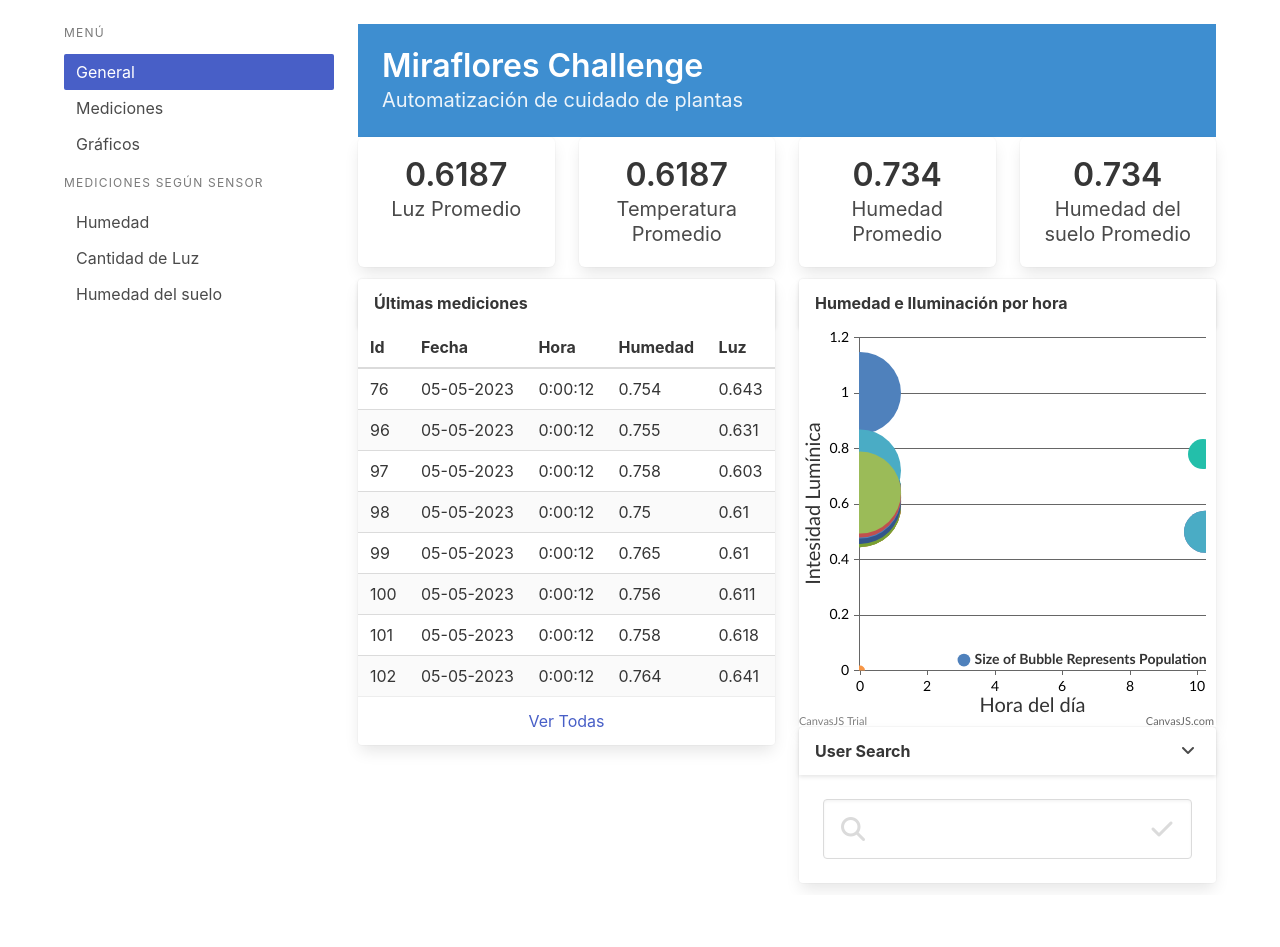
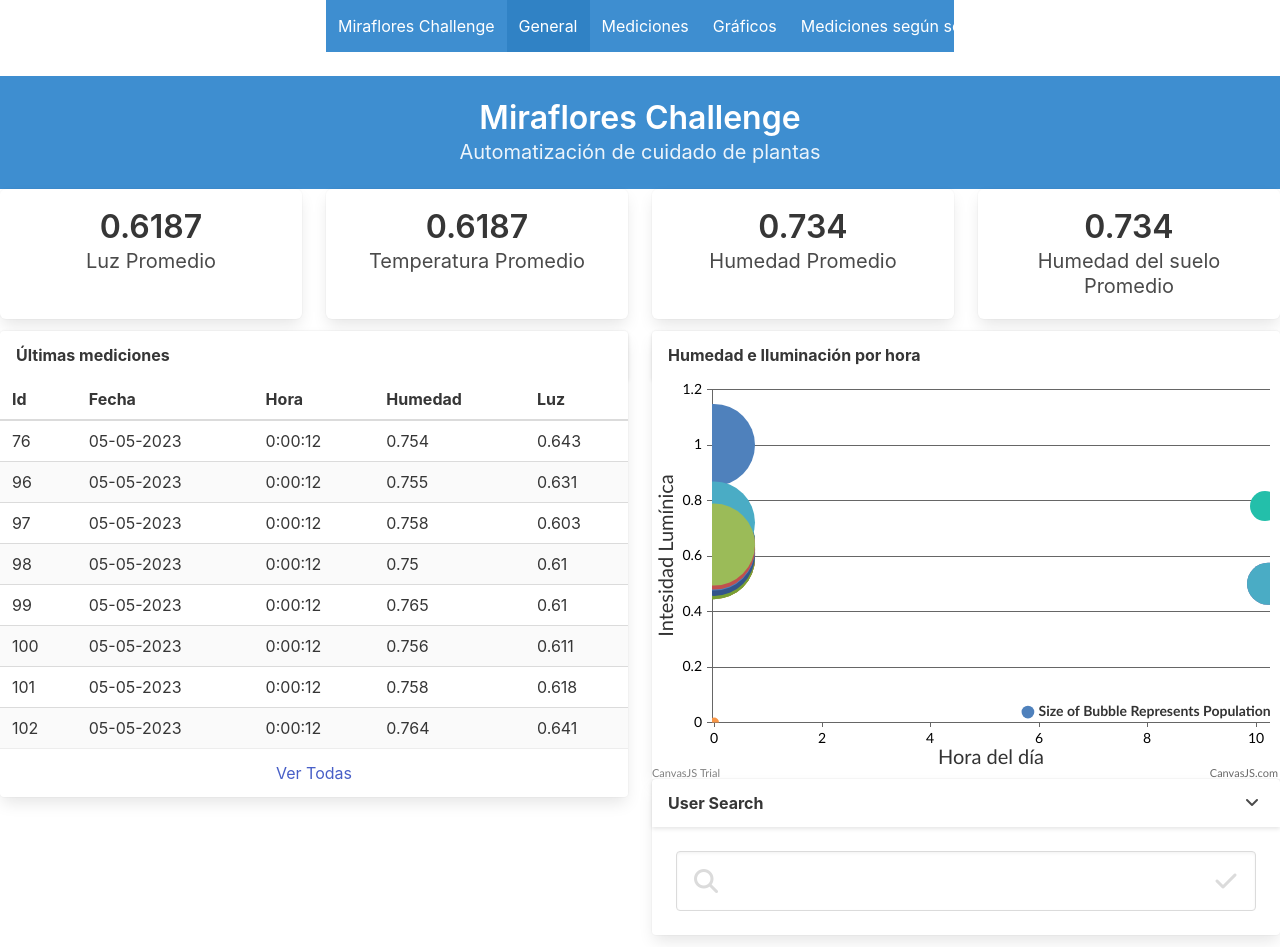
Before and after one commit to flevim/MirafloresChallenge, a Flask app: page /general in a window 1280 px wide. Before the commit the page ends 889 px from the top, so only its background shows below. Run offline with Flask 3, Linux system fonts and the light colour scheme; data comes from the database, SQL or seed files in the repository; some libraries are stand-ins or nearby versions.

Commit message:
Cambiando seccion lateral por navbar

```diff
--- a/app.py
+++ b/app.py
@@ -21,7 +21,6 @@
 
     return redirect("/")
 
-@app.route('/')
 @app.route('/mediciones', methods=["GET", "POST"])
 def mediciones():
     form = FechaForm()
@@ -56,6 +55,7 @@
     hora_formato = f"{hora}:{minutos}"
     return hora_formato
 
+@app.route('/')
 @app.route("/general")
 def general():
     mediciones = controlador.obtener_data()
--- /dev/null
+++ b/static/js/burger_menu.js
@@ -0,0 +1,21 @@
+document.addEventListener('DOMContentLoaded', () => {
+
+    // Get all "navbar-burger" elements
+    const $navbarBurgers = Array.prototype.slice.call(document.querySelectorAll('.navbar-burger'), 0);
+
+    // Add a click event on each of them
+    $navbarBurgers.forEach(el => {
+      el.addEventListener('click', () => {
+
+        // Get the target from the "data-target" attribute
+        const target = el.dataset.target;
+        const $target = document.getElementById(target);
+
+        // Toggle the "is-active" class on both the "navbar-burger" and the "navbar-menu"
+        el.classList.toggle('is-active');
+        $target.classList.toggle('is-active');
+
+      });
+    });
+
+  });
--- /dev/null
+++ b/static/js/dropdown.js
@@ -0,0 +1,7 @@
+$(".dropdown .button").click(function (){
+    var dropdown = $(this).parents('.dropdown');
+    dropdown.toggleClass('is-active');
+    dropdown.focusout(function() {
+        $(this).removeClass('is-active');
+    });
+});
--- a/templates/general.html
+++ b/templates/general.html
@@ -6,10 +6,10 @@
                 <section class="hero is-info welcome is-small">
                     <div class="hero-body">
                         <div class="container">
-                            <h1 class="title">
+                            <h1 class="title has-text-centered">
                                 Miraflores Challenge
                             </h1>
-                            <h2 class="subtitle">
+                            <h2 class="subtitle has-text-centered">
                                 Automatización de cuidado de plantas
                             </h2>
                         </div>
--- a/templates/header.html
+++ b/templates/header.html
@@ -25,44 +25,81 @@
 </head>
 
 <body>
-    <div class="container mt-5">
-        <div class="columns">
-            <div class="column is-3 ">
-                <aside class="menu is-hidden-mobile">
-                    <p class="menu-label">
-                        Menú
-                    </p>
-                    <ul class="menu-list">
-                        <li><a id="general" class="menu-list-item is-active" href="/general">General</a></li>
-                        <li><a id="mediciones" class="menu-list-item" href="/mediciones">Mediciones</a></li>
-                        <li><a id="index_graficos" class="menu-list-item" href="/index_graficos">Gráficos</a></li>
-                    </ul>
 
-                    <p class="menu-label">
-                        Mediciones según sensor
-                    </p>
-                    <ul class="menu-list">
-                        <li><a>Humedad</a></li>
-                        <li><a>Cantidad de Luz</a></li>
-                        <li><a>Humedad del suelo</a></li>
-                    </ul>
-
-
-                </aside>
-            </div>
-            <div class="column is-9">
-                {% block contenido %}
-                {% endblock %}
+    <div class="columns is-centered">
+        <div class="column is-half">
+          <nav class="navbar is-info" role="navigation" aria-label="main navigation">
+            <div class="navbar-brand">
+              <a class="navbar-item" href="https://bulma.io">
+                Miraflores Challenge
+              </a>
+              <a role="button" class="navbar-burger" aria-label="menu" aria-expanded="false" data-target="navbarBasicExample">
+                <span aria-hidden="true"></span>
+                <span aria-hidden="true"></span>
+                <span aria-hidden="true"></span>
+              </a>
             </div>
 
+            <div id="navbarBasicExample" class="navbar-menu">
+              <div class="navbar-start">
+                <a id="general" class="navbar-item" href="/general">
+                  General
+                </a>
+                <a id="mediciones" class="navbar-item" href="/mediciones">
+                  Mediciones
+                </a>
+                <a id="index_graficos" class="navbar-item" href="/index_graficos">
+                  Gráficos
+                </a>
+                <div class="navbar-item has-dropdown is-hoverable">
+                  <a class="navbar-link">
+                    Mediciones según sensor
+                  </a>
+                  <div class="navbar-dropdown">
+                    <a class="navbar-item">
+                      Humedad
+                    </a>
+                    <a class="navbar-item">
+                      Intensidad lumínica
+                    </a>
+                    <hr class="navbar-divider">
+                    <a class="navbar-item">
+                      Humedad del suelo
+                    </a>
+                  </div>
+                </div>
+              </div>
+
+              <!--
+              <div class="navbar-end">
+                <div class="navbar-item">
+                  <div class="buttons">
+                    <a class="button is-primary">
+                      <strong>Sign up</strong>
+                    </a>
+                    <a class="button is-light">
+                      Log in
+                    </a>
+                  </div>
+                </div>
+              </div>
+              -->
+            </div>
+          </nav>
         </div>
+      </div>
 
+    <div class="mgh-small">
+            {% block contenido %}
+            {% endblock %}
     </div>
 
 
-    <script type = "text/javascript" src = "{{ url_for('static', filename = 'canvasjs.min.js') }}" ></script>
-    <script type="text/javascript" src="{{ url_for('static', filename = 'change_activetab.js') }}" ></script>
 
+    <script type = "text/javascript" src = "{{ url_for('static', filename = 'js/canvasjs.min.js') }}" ></script>
+    <script type="text/javascript" src="{{ url_for('static', filename = 'js/change_activetab.js') }}" ></script>
+    <script type="text/javascript" src="{{ url_for('static', filename = 'js/burger_menu.js') }}"></script>
+    <script type="text/javascript" src="{{ url_for('static', filename = 'js/dropdown.js') }}"></script>
 
 
 </body>
--- a/templates/renderizar_graficos.html
+++ b/templates/renderizar_graficos.html
@@ -87,7 +87,7 @@
                 zValueFormatString: "#,#0.0",
                 showInLegend: true,
                 legendText: "Size of Bubble Represents Population",
-                toolTipContent: "<br/>Hora: {hora_oficial} Hrs<br/> Humedad: {z}<br/> Intensidad lumínica: {y}",
+                toolTipContent: "<br/>Hora: {hora_oficial} Hrs<br/> Humedad: {z}<br/> Intensidad lumínica: {y   }",
                 dataPoints: {{ datapoints | tojson }}
             }]
             });
```
Also changed, not shown: templates/navbar.html (added, +60 -0 lines), static/js/canvasjs.min.js (renamed from static/canvasjs.min.js), static/js/change_activetab.js (renamed from static/change_activetab.js).
